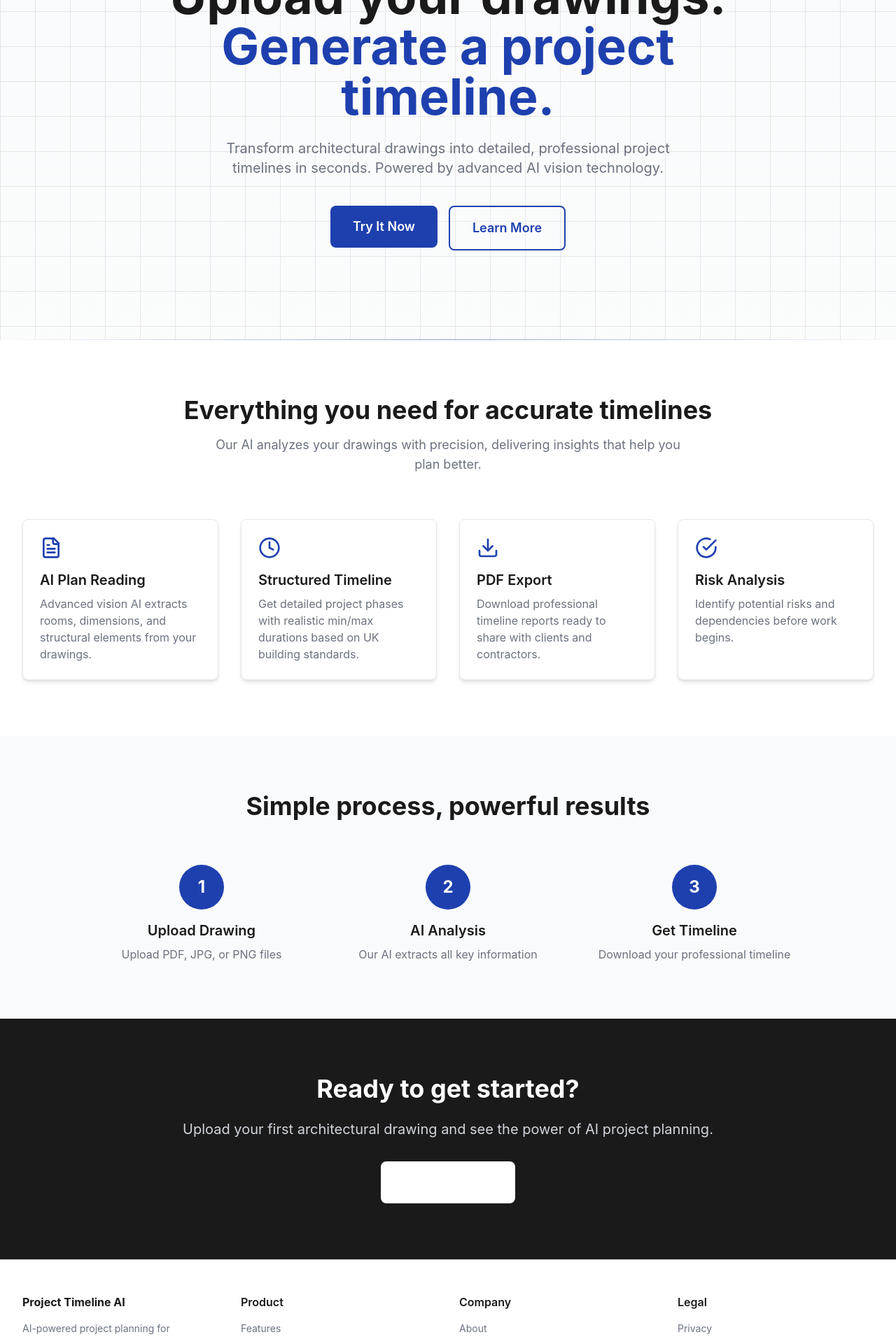
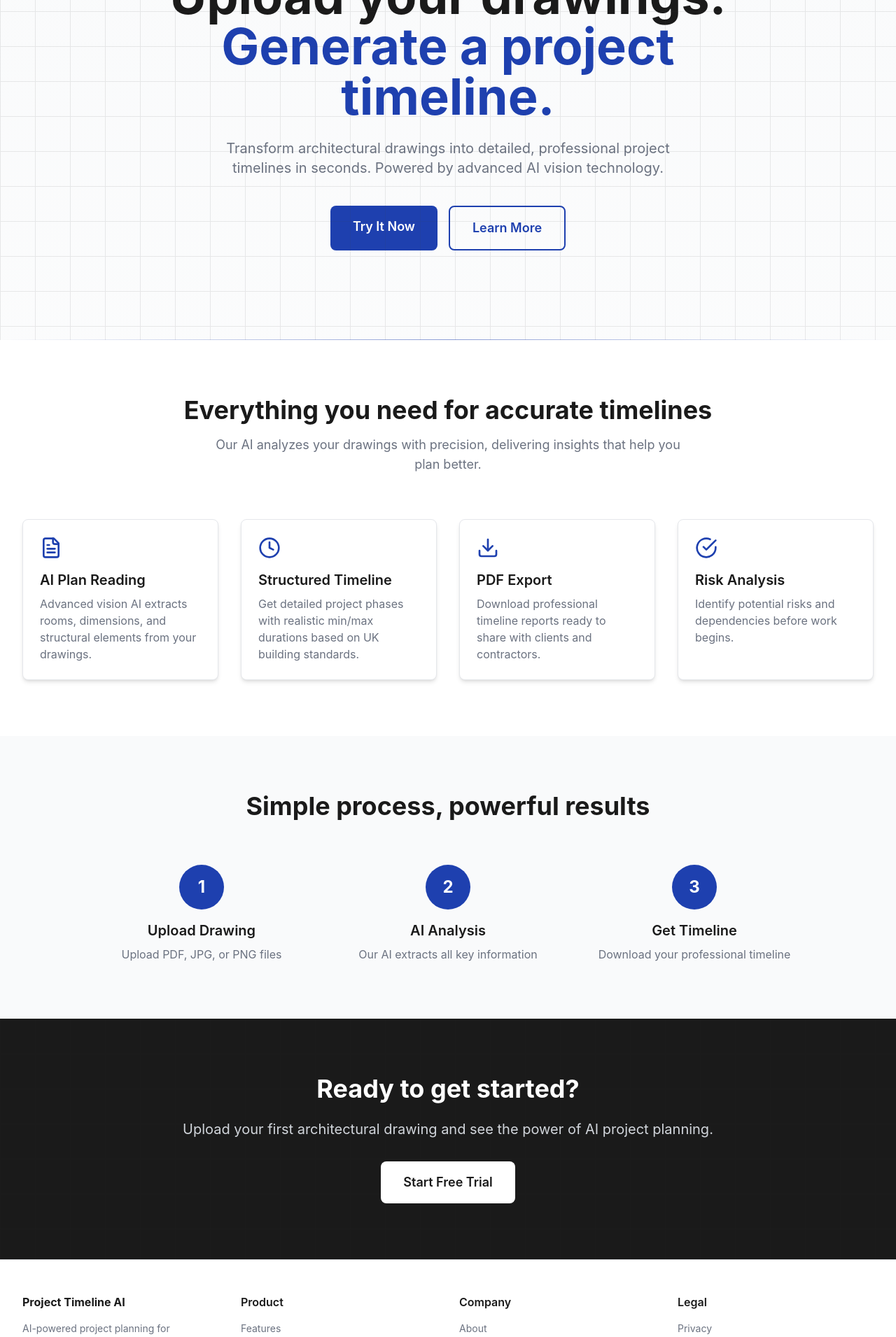
Before and after one commit to cswin10/project-timeline, a Next.js app: page / in a window 1280 px wide. Shown: the part 234-2145 px from the top of the page at 70% size. Built offline with nearby package versions, Linux system fonts and the light colour scheme.

Commit message:
Fix CTA buttons - remove nested button/link issue

```diff
--- a/app/page.tsx
+++ b/app/page.tsx
@@ -72,13 +72,17 @@ export default function HomePage() {
             </p>
 
             <div className="flex flex-col sm:flex-row gap-4 justify-center">
-              <Link href="/upload" className="inline-block">
-                <Button size="lg">Try It Now</Button>
+              <Link
+                href="/upload"
+                className="inline-block px-8 py-4 text-lg font-semibold rounded-lg transition-all duration-200 bg-architectural-blue text-white hover:bg-blue-700 focus:outline-none focus:ring-2 focus:ring-offset-2 focus:ring-blue-500 text-center"
+              >
+                Try It Now
               </Link>
-              <a href="#features" className="inline-block">
-                <Button variant="outline" size="lg">
-                  Learn More
-                </Button>
+              <a
+                href="#features"
+                className="inline-block px-8 py-4 text-lg font-semibold rounded-lg transition-all duration-200 border-2 border-architectural-blue text-architectural-blue hover:bg-architectural-blue hover:text-white focus:outline-none focus:ring-2 focus:ring-offset-2 focus:ring-blue-500 text-center"
+              >
+                Learn More
               </a>
             </div>
           </motion.div>
@@ -182,10 +186,11 @@ export default function HomePage() {
             <p className="text-xl text-gray-300 mb-8">
               Upload your first architectural drawing and see the power of AI project planning.
             </p>
-            <Link href="/upload">
-              <Button size="lg" className="bg-white text-architectural-charcoal hover:bg-gray-100">
-                Start Free Trial
-              </Button>
+            <Link
+              href="/upload"
+              className="inline-block px-8 py-4 text-lg font-semibold rounded-lg transition-all duration-200 bg-white text-architectural-charcoal hover:bg-gray-100 focus:outline-none focus:ring-2 focus:ring-offset-2 focus:ring-gray-500 text-center"
+            >
+              Start Free Trial
             </Link>
           </motion.div>
         </Container>
```
